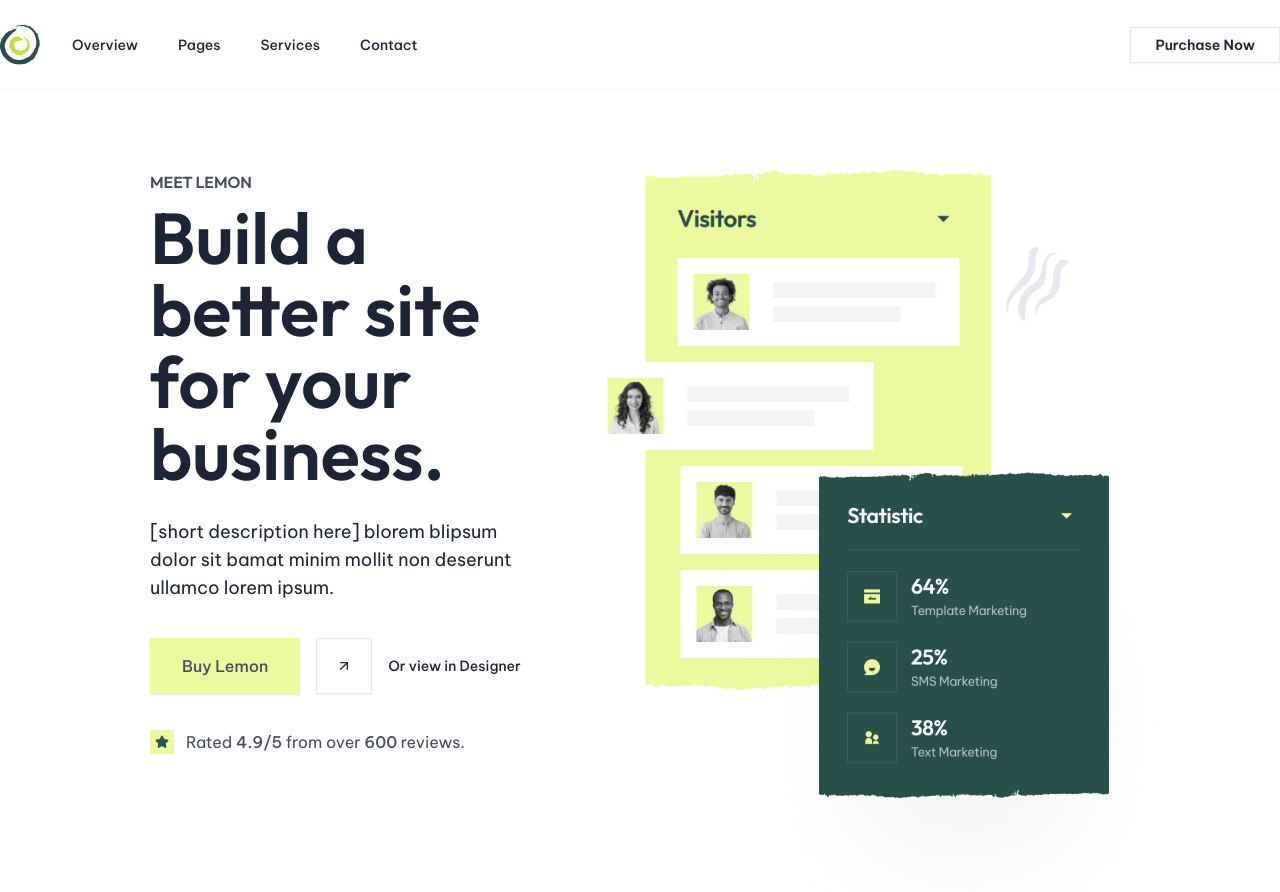
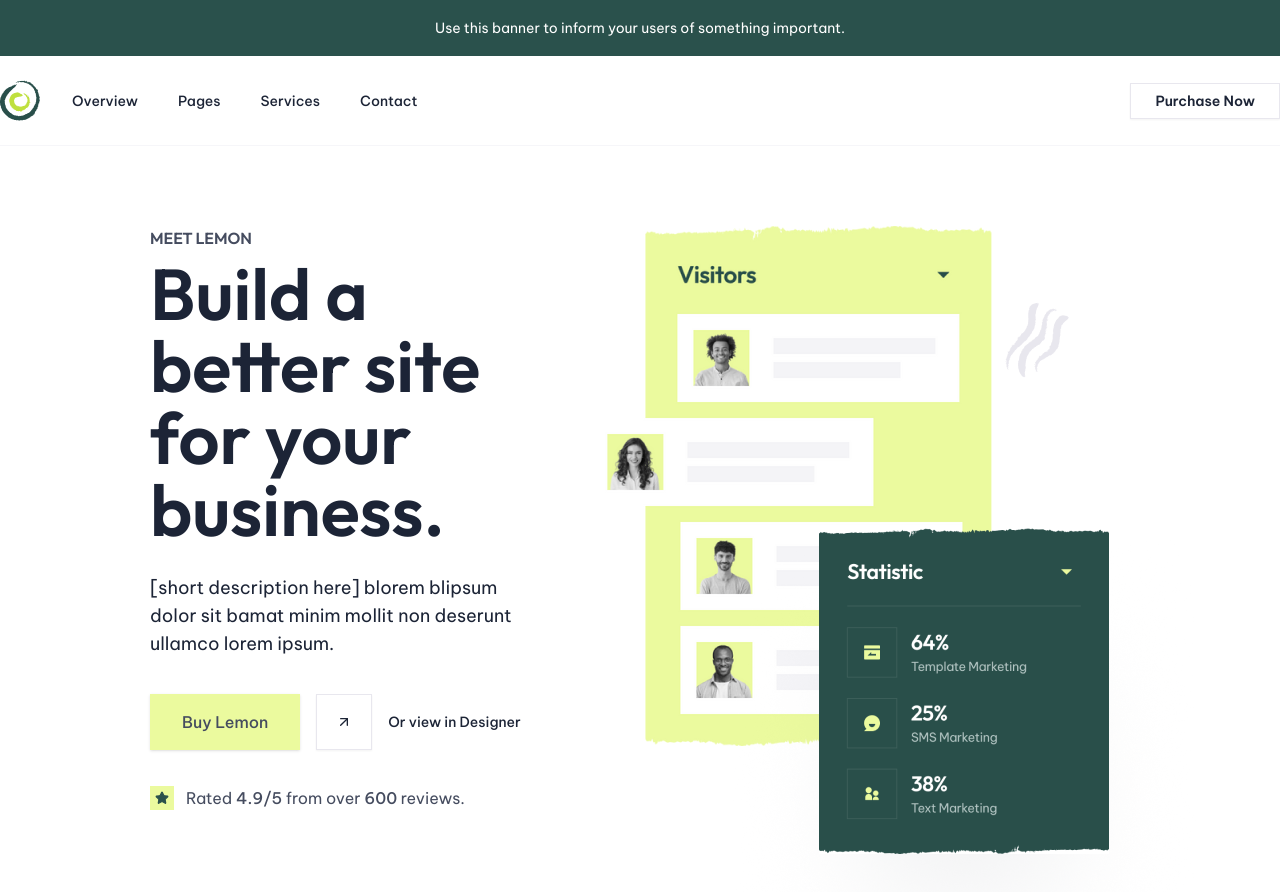
Before and after one commit to chuluq/meet-lemon, a Next.js app: page / in a window 1280 px wide. Shown: the top 892 px of the page. Built offline with nearby package versions, Linux system fonts and the light colour scheme.

Commit message:
feat: add banner

```diff
--- a/src/app/page.tsx
+++ b/src/app/page.tsx
@@ -1,9 +1,11 @@
+import { Banner } from "@/components/banner";
 import { Header } from "@/components/header";
 import { Hero } from "@/components/hero";
 
 export default function Home() {
   return (
     <div className="bg-white selection:bg-[#EBFA9E]">
+      <Banner />
       <Header />
       <Hero />
     </div>
--- a/src/components/banner.tsx
+++ b/src/components/banner.tsx
@@ -1,3 +1,7 @@
 export const Banner = () => {
-  return <div>Banner</div>;
+  return (
+    <div className="bg-[#2A514C] py-[18px] text-center font-sans text-sm text-white">
+      Use this banner to inform your users of something important.
+    </div>
+  );
 };
```
